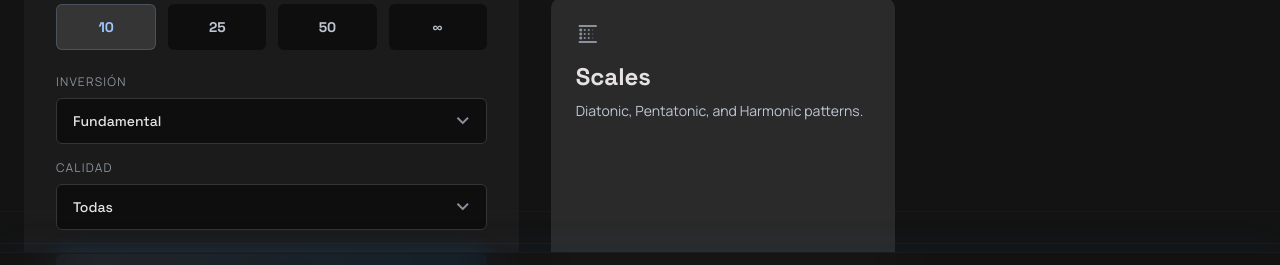
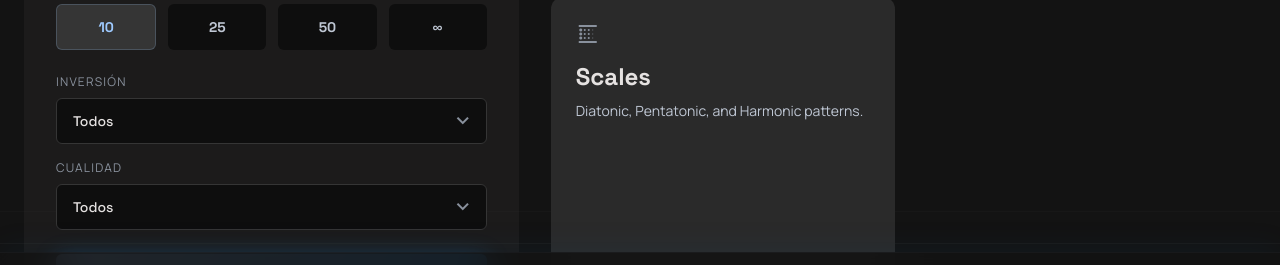
Before and after one commit to Armando101/Master-fretboard, a Next.js app: page / in a window 1280 px wide. Both pictures are taken after a click on the button 1083 px from the left and 229 px from the top of the page. Shown: the part 460-725 px from the top of the page. Built offline with nearby package versions, Linux system fonts and the light colour scheme.

Commit message:
feat: replace single-select triad filters with multi-select dropdowns in session parameters

```diff
--- a/src/features/main-menu/components/smart/MainMenuContainer.tsx
+++ b/src/features/main-menu/components/smart/MainMenuContainer.tsx
@@ -21,13 +21,18 @@
 
   const [selectedMode,      setSelectedMode]      = useState<TrainingMode>("intervals");
   const [selectedCount,     setSelectedCount]      = useState<QuestionCount>(10);
-  const [selectedInversion, setSelectedInversion]  = useState<TriadInversion>("fundamental");
-  const [selectedQuality,   setSelectedQuality]    = useState<TriadQuality>("all");
+  const [selectedInversions, setSelectedInversions]  = useState<TriadInversion[]>(["fundamental"]);
+  const [selectedQualities,   setSelectedQualities]    = useState<TriadQuality[]>([
+    "major", "minor", "sus2", "sus4", "diminished", "augmented"
+  ]);
 
   const handleStart = () => {
     startSession({
       mode: selectedMode,
       totalQuestions: selectedCount ?? Infinity,
+      // Pass the arrays if the session store is ever updated to support them
+      // triadInversions: selectedInversions,
+      // triadQualities: selectedQualities,
     });
     router.push("/trainer");
   };
@@ -92,10 +97,10 @@
             selectedCount={selectedCount}
             onSelectCount={setSelectedCount}
             selectedMode={selectedMode}
-            selectedInversion={selectedInversion}
-            onSelectInversion={setSelectedInversion}
-            selectedQuality={selectedQuality}
-            onSelectQuality={setSelectedQuality}
+            selectedInversions={selectedInversions}
+            onSelectInversions={setSelectedInversions}
+            selectedQualities={selectedQualities}
+            onSelectQualities={setSelectedQualities}
             onStart={handleStart}
           />
         </section>
--- a/src/features/main-menu/components/ui/SessionParameters.tsx
+++ b/src/features/main-menu/components/ui/SessionParameters.tsx
@@ -1,3 +1,4 @@
+import { useState, useRef, useEffect } from "react";
 import type { QuestionCount, TrainingMode, TriadInversion, TriadQuality } from "../../domain/main-menu.types";
 import {
   QUESTION_COUNT_OPTIONS,
@@ -9,27 +10,150 @@
   selectedCount:    QuestionCount;
   onSelectCount:    (count: QuestionCount) => void;
   selectedMode:     TrainingMode;
-  selectedInversion: TriadInversion;
-  onSelectInversion: (inv: TriadInversion) => void;
-  selectedQuality:  TriadQuality;
-  onSelectQuality:  (q: TriadQuality) => void;
+  selectedInversions: TriadInversion[];
+  onSelectInversions: (inv: TriadInversion[]) => void;
+  selectedQualities:  TriadQuality[];
+  onSelectQualities:  (q: TriadQuality[]) => void;
   onStart:          () => void;
 }
 
 const isTriadMode = (mode: TrainingMode) =>
   mode === "closed-triads";
 
+function useClickOutside(ref: React.RefObject<HTMLElement | null>, handler: () => void) {
+  useEffect(() => {
+    const listener = (event: MouseEvent | TouchEvent) => {
+      if (!ref.current || ref.current.contains(event.target as Node)) {
+        return;
+      }
+      handler();
+    };
+    document.addEventListener("mousedown", listener);
+    document.addEventListener("touchstart", listener);
+    return () => {
+      document.removeEventListener("mousedown", listener);
+      document.removeEventListener("touchstart", listener);
+    };
+  }, [ref, handler]);
+}
+
+function MultiSelectDropdown<T extends string>({
+  options,
+  selectedValues,
+  onChange,
+  placeholder
+}: {
+  options: { value: T; label: string; enabled?: boolean }[];
+  selectedValues: T[];
+  onChange: (values: T[]) => void;
+  placeholder: string;
+}) {
+  const [isOpen, setIsOpen] = useState(false);
+  const containerRef = useRef<HTMLDivElement>(null);
+
+  useClickOutside(containerRef, () => setIsOpen(false));
+
+  const enabledOptions = options.filter(o => o.value !== "all" && (o.enabled !== false));
+  const allValues = enabledOptions.map(o => o.value);
+  const isAllSelected = allValues.length > 0 && allValues.every(v => selectedValues.includes(v));
+
+  const handleToggle = (optionValue: T) => {
+    if (optionValue === ("all" as T)) {
+      if (isAllSelected) {
+         onChange([]);
+      } else {
+         onChange(allValues);
+      }
+      return;
+    }
+
+    if (selectedValues.includes(optionValue)) {
+      onChange(selectedValues.filter(v => v !== optionValue));
+    } else {
+      onChange([...selectedValues, optionValue]);
+    }
+  };
+
+  const displayText = selectedValues.length === 0
+    ? placeholder
+    : isAllSelected
+      ? "Todos"
+      : selectedValues.map(v => options.find(o => o.value === v)?.label).filter(Boolean).join(", ");
+
+  return (
+    <div className="relative" ref={containerRef}>
+      <button
+        type="button"
+        onClick={() => setIsOpen(!isOpen)}
+        className={[
+          "w-full rounded-md px-4 py-3 pr-10 text-sm font-medium text-left truncate flex items-center justify-between",
+          "bg-[#0e0e0e] border text-[#e5e2e1]",
+          isOpen ? "border-[#9ecaff]/50 ring-2 ring-[#9ecaff]/20" : "border-[#353535]",
+          "transition-all cursor-pointer",
+        ].join(" ")}
+        style={{ fontFamily: "'Space Grotesk', sans-serif" }}
+      >
+        <span className="truncate pr-4">{displayText}</span>
+        <span
+          className="material-symbols-outlined absolute right-3 text-[#89919d] text-base"
+        >
+          {isOpen ? "expand_less" : "expand_more"}
+        </span>
+      </button>
+
+      {isOpen && (
+        <div className="absolute top-full left-0 w-full mt-2 bg-[#1c1b1b] border border-[#353535] rounded-md shadow-lg z-50 p-2 max-h-60 overflow-y-auto">
+          {options.map((option) => {
+            const isAllOption = option.value === "all";
+            const isChecked = isAllOption ? isAllSelected : selectedValues.includes(option.value);
+            const isDisabled = option.enabled === false;
+
+            return (
+              <label
+                key={option.value}
+                className={[
+                  "flex items-center gap-3 px-3 py-2.5 rounded-md transition-colors",
+                  isDisabled ? "opacity-50 cursor-not-allowed" : "cursor-pointer hover:bg-[#353535]"
+                ].join(" ")}
+              >
+                <div className="relative flex items-center justify-center w-5 h-5 rounded border border-[#89919d] bg-[#0e0e0e] flex-shrink-0">
+                  <input
+                    type="checkbox"
+                    className="appearance-none absolute inset-0 cursor-pointer disabled:cursor-not-allowed"
+                    checked={isChecked}
+                    disabled={isDisabled}
+                    onChange={() => handleToggle(option.value)}
+                  />
+                  {isChecked && (
+                    <span className="material-symbols-outlined text-[#9ecaff] text-sm font-bold pointer-events-none">
+                      check
+                    </span>
+                  )}
+                </div>
+                <span className="text-sm text-[#e5e2e1]" style={{ fontFamily: "'Space Grotesk', sans-serif" }}>
+                  {isDisabled ? `${option.label} — próximamente` : option.label}
+                </span>
+              </label>
+            );
+          })}
+        </div>
+      )}
+    </div>
+  );
+}
+
 export default function SessionParameters({
   selectedCount,
   onSelectCount,
   selectedMode,
-  selectedInversion,
-  onSelectInversion,
-  selectedQuality,
-  onSelectQuality,
+  selectedInversions,
+  onSelectInversions,
+  selectedQualities,
+  onSelectQualities,
   onStart,
 }: SessionParametersProps) {
   const showTriadFilters = isTriadMode(selectedMode);
+  const isStartDisabled = showTriadFilters && (selectedInversions.length === 0 || selectedQualities.length === 0);
 
   return (
     <div className="bg-[#1c1b1b] p-8 rounded-xl space-y-6">
@@ -71,99 +195,49 @@
       {/* ── Triad filters (only visible for triad modes) ── */}
       <div
         className={[
-          "space-y-4 overflow-hidden transition-all duration-300 ease-in-out",
+          "space-y-4 transition-all duration-300 ease-in-out",
           showTriadFilters
             ? "max-h-[240px] opacity-100"
-            : "max-h-0 opacity-0 pointer-events-none",
+            : "max-h-0 opacity-0 pointer-events-none overflow-hidden",
         ].join(" ")}
       >
         {/* Inversion selector */}
-        <div className="space-y-2">
+        <div className="space-y-2 relative z-10">
           <label className="block text-xs uppercase tracking-widest text-[#89919d]">
             Inversión
           </label>
-          <div className="relative">
-            <select
-              value={selectedInversion}
-              onChange={(e) => onSelectInversion(e.target.value as TriadInversion)}
-              className={[
-                "w-full appearance-none rounded-md px-4 py-3 pr-10 text-sm font-medium",
-                "bg-[#0e0e0e] border border-[#353535] text-[#e5e2e1]",
-                "focus:outline-none focus-visible:ring-2 focus-visible:ring-[#9ecaff]/40",
-                "transition-colors cursor-pointer",
-              ].join(" ")}
-              style={{ fontFamily: "'Space Grotesk', sans-serif" }}
-            >
-              {TRIAD_INVERSION_OPTIONS.map(({ value, label, enabled }) => (
-                <option
-                  key={value}
-                  value={value}
-                  disabled={!enabled}
-                  style={{
-                    color: enabled ? "#e5e2e1" : "#4a5260",
-                    backgroundColor: "#0e0e0e",
-                    fontStyle: enabled ? "normal" : "italic",
-                  }}
-                >
-                  {enabled ? label : `${label} — próximamente`}
-                </option>
-              ))}
-            </select>
-            {/* Chevron icon */}
-            <span
-              className="material-symbols-outlined pointer-events-none absolute right-3 top-1/2 -translate-y-1/2 text-[#89919d] text-base"
-              aria-hidden="true"
-            >
-              expand_more
-            </span>
-          </div>
+          <MultiSelectDropdown
+            options={TRIAD_INVERSION_OPTIONS}
+            selectedValues={selectedInversions}
+            onChange={onSelectInversions}
+            placeholder="Selecciona inversión"
+          />
         </div>
 
         {/* Quality selector */}
-        <div className="space-y-2">
+        <div className="space-y-2 relative z-0">
           <label className="block text-xs uppercase tracking-widest text-[#89919d]">
-            Calidad
+            Cualidad
           </label>
-          <div className="relative">
-            <select
-              value={selectedQuality}
-              onChange={(e) => onSelectQuality(e.target.value as TriadQuality)}
-              className={[
-                "w-full appearance-none rounded-md px-4 py-3 pr-10 text-sm font-medium",
-                "bg-[#0e0e0e] border border-[#353535] text-[#e5e2e1]",
-                "focus:outline-none focus-visible:ring-2 focus-visible:ring-[#9ecaff]/40",
-                "transition-colors cursor-pointer",
-              ].join(" ")}
-              style={{ fontFamily: "'Space Grotesk', sans-serif" }}
-            >
-              {TRIAD_QUALITY_OPTIONS.map(({ value, label }) => (
-                <option
-                  key={value}
-                  value={value}
-                  style={{
-                    color: "#e5e2e1",
-                    backgroundColor: "#0e0e0e",
-                  }}
-                >
-                  {label}
-                </option>
-              ))}
-            </select>
-            {/* Chevron icon */}
-            <span
-              className="material-symbols-outlined pointer-events-none absolute right-3 top-1/2 -translate-y-1/2 text-[#89919d] text-base"
-              aria-hidden="true"
-            >
-              expand_more
-            </span>
-          </div>
+          <MultiSelectDropdown
+            options={TRIAD_QUALITY_OPTIONS}
+            selectedValues={selectedQualities}
+            onChange={onSelectQualities}
+            placeholder="Selecciona cualidad"
+          />
         </div>
       </div>
 
       {/* CTA */}
       <button
         onClick={onStart}
-        className="w-full cta-gradient py-4 rounded-md font-bold text-[#002c4f] shadow-cta active:scale-95 transition-all hover:opacity-90"
+        disabled={isStartDisabled}
+        className={[
+          "w-full py-4 rounded-md font-bold transition-all",
+          isStartDisabled
+            ? "bg-[#2a2a2a] text-[#89919d] cursor-not-allowed"
+            : "cta-gradient text-[#002c4f] shadow-cta active:scale-95 hover:opacity-90",
+        ].join(" ")}
         style={{ fontFamily: "'Space Grotesk', sans-serif" }}
       >
         Comenzar
```
